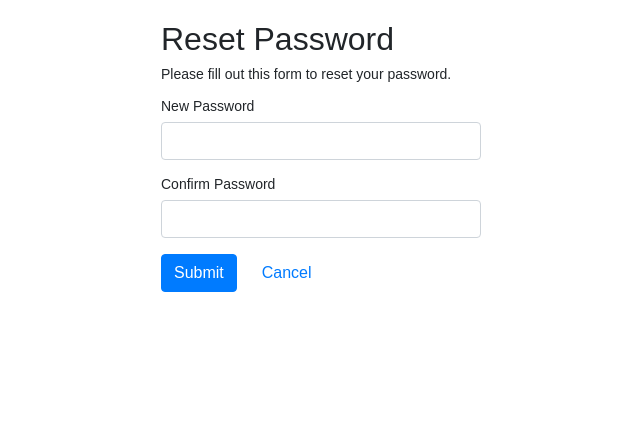
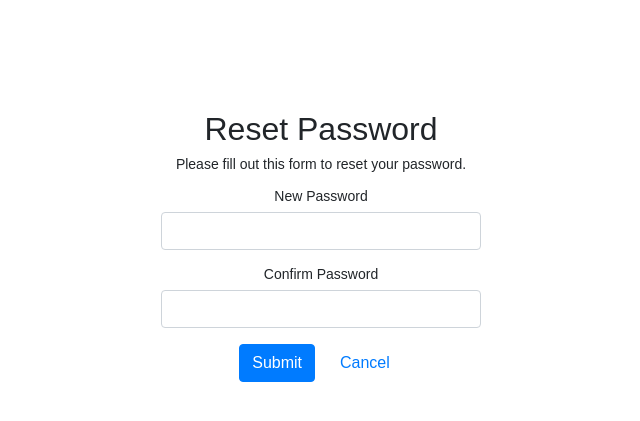
Before and after one commit to B3astyx/Goldmoon, a PHP site: page /reset-password.php in a window 1280 px wide. Shown: the top 421 px of the page, without its empty margins (319-959 px from the left). Run offline with PHP 8.4, Linux system fonts and the light colour scheme; a user stored in the database is signed in.

Commit message:
Update reset-password.php

```diff
--- a/goldmoon/reset-password.php
+++ b/goldmoon/reset-password.php
@@ -62,7 +62,7 @@ if($_SERVER["REQUEST_METHOD"] == "POST"){
     <title>Reset Password</title>
     <link rel="stylesheet" href="https://stackpath.bootstrapcdn.com/bootstrap/4.5.2/css/bootstrap.min.css">
     <style>
-        body{ font: 14px sans-serif; }
+        body{ font: 14px sans-serif; text-align: center; margin: auto; padding-top: 90px; }
         .wrapper{ width: 360px; padding: 20px; }
         .form-control{ text-align: center; }
         div { margin: auto; }
```
